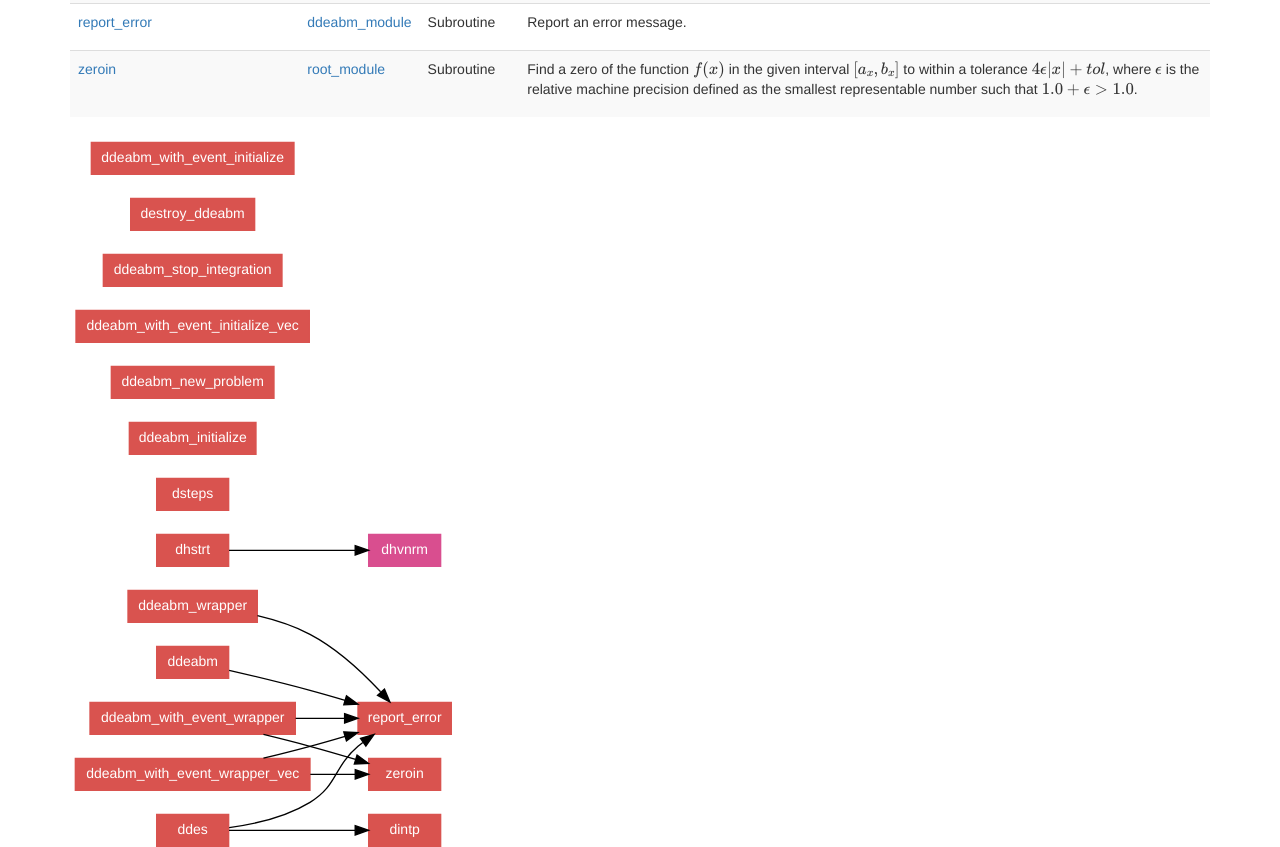
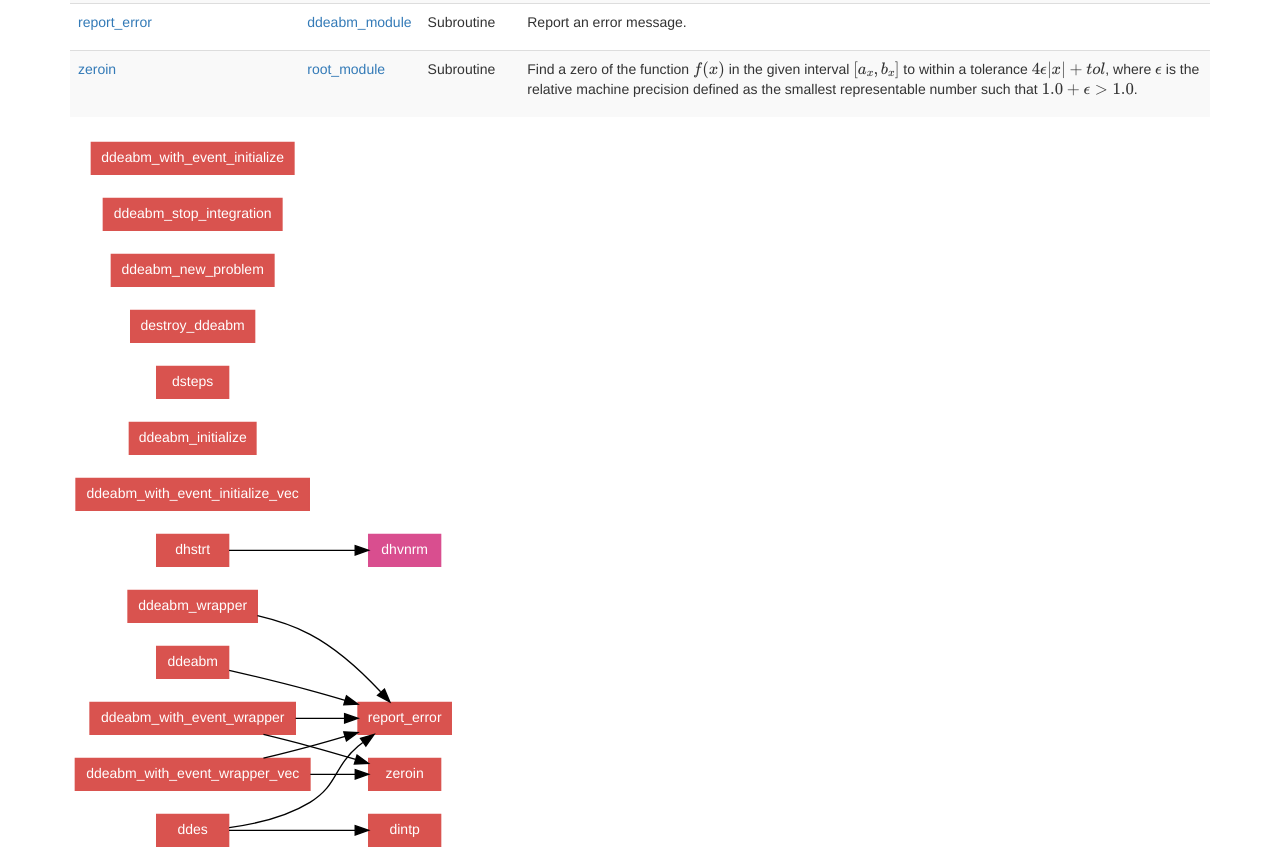
Before and after one commit to jacobwilliams/ddeabm, a plain HTML site: page lists/procedures.html in a window 1280 px wide. Shown: the part 1059-1906 px from the top of the page. Drawn offline with nearby package versions, Linux system fonts and the light colour scheme; some packages are replaced by stand-ins of ours.

Commit message:
Travis CI autocommit from Travis job 32.1 for tag 1.2.0 8913555298fd2e33d38487038902d85dcb945fa9

```diff
--- a/lists/procedures.html
+++ b/lists/procedures.html
@@ -197,8 +197,8 @@ All Procedures &ndash; ddeabm
 </g>
 </g>
 <!-- proc~report_error -->
-<g id="call~~graph~~CallGraph_node10" class="node"><title>proc~report_error</title>
-<g id="a_call~~graph~~CallGraph_node10"><a xlink:href="../proc/report_error.html" xlink:title="report_error">
+<g id="call~~graph~~CallGraph_node3" class="node"><title>proc~report_error</title>
+<g id="a_call~~graph~~CallGraph_node3"><a xlink:href="../proc/report_error.html" xlink:title="report_error">
 <polygon fill="#d9534f" stroke="#d9534f" points="282,-108 212,-108 212,-84 282,-84 282,-108"/>
 <text text-anchor="middle" x="247" y="-93.6" font-family="Helvetica,sans-Serif" font-size="10.50" fill="white">report_error</text>
 </a>
@@ -209,21 +209,31 @@ All Procedures &ndash; ddeabm
 <path fill="none" stroke="#000000" d="M115.364,-132.031C132.665,-128.017 155.751,-122.477 176,-117 184.543,-114.689 193.627,-112.079 202.323,-109.504"/>
 <polygon fill="#000000" stroke="#000000" points="203.351,-112.849 211.927,-106.629 201.343,-106.143 203.351,-112.849"/>
 </g>
-<!-- proc~dhvnrm -->
-<g id="call~~graph~~CallGraph_node2" class="node"><title>proc~dhvnrm</title>
-<g id="a_call~~graph~~CallGraph_node2"><a xlink:href="../proc/dhvnrm.html" xlink:title="dhvnrm">
-<polygon fill="#d94e8f" stroke="#d94e8f" points="274,-234 220,-234 220,-210 274,-210 274,-234"/>
-<text text-anchor="middle" x="247" y="-219.6" font-family="Helvetica,sans-Serif" font-size="10.50" fill="white">dhvnrm</text>
+<!-- proc~ddeabm_with_event_wrapper_vec -->
+<g id="call~~graph~~CallGraph_node2" class="node"><title>proc~ddeabm_with_event_wrapper_vec</title>
+<g id="a_call~~graph~~CallGraph_node2"><a xlink:href="../proc/ddeabm_with_event_wrapper_vec.html" xlink:title="ddeabm_with_event_wrapper_vec">
+<polygon fill="#d9534f" stroke="#d9534f" points="176,-66 1.42109e-14,-66 1.42109e-14,-42 176,-42 176,-66"/>
+<text text-anchor="middle" x="88" y="-51.6" font-family="Helvetica,sans-Serif" font-size="10.50" fill="white">ddeabm_with_event_wrapper_vec</text>
 </a>
 </g>
 </g>
-<!-- proc~dsteps -->
-<g id="call~~graph~~CallGraph_node3" class="node"><title>proc~dsteps</title>
-<g id="a_call~~graph~~CallGraph_node3"><a xlink:href="../proc/dsteps.html" xlink:title="dsteps">
-<polygon fill="#d9534f" stroke="#d9534f" points="115,-276 61,-276 61,-252 115,-252 115,-276"/>
-<text text-anchor="middle" x="88" y="-261.6" font-family="Helvetica,sans-Serif" font-size="10.50" fill="white">dsteps</text>
+<!-- proc~ddeabm_with_event_wrapper_vec&#45;&gt;proc~report_error -->
+<g id="call~~graph~~CallGraph_edge2" class="edge"><title>proc~ddeabm_with_event_wrapper_vec&#45;&gt;proc~report_error</title>
+<path fill="none" stroke="#000000" d="M141.103,-66.0858C152.626,-68.8951 164.751,-71.9574 176,-75 184.543,-77.3106 193.627,-79.921 202.323,-82.4964"/>
+<polygon fill="#000000" stroke="#000000" points="201.343,-85.8565 211.927,-85.3713 203.351,-79.1505 201.343,-85.8565"/>
+</g>
+<!-- proc~zeroin -->
+<g id="call~~graph~~CallGraph_node5" class="node"><title>proc~zeroin</title>
+<g id="a_call~~graph~~CallGraph_node5"><a xlink:href="../proc/zeroin.html" xlink:title="zeroin">
+<polygon fill="#d9534f" stroke="#d9534f" points="274,-66 220,-66 220,-42 274,-42 274,-66"/>
+<text text-anchor="middle" x="247" y="-51.6" font-family="Helvetica,sans-Serif" font-size="10.50" fill="white">zeroin</text>
 </a>
 </g>
+</g>
+<!-- proc~ddeabm_with_event_wrapper_vec&#45;&gt;proc~zeroin -->
+<g id="call~~graph~~CallGraph_edge3" class="edge"><title>proc~ddeabm_with_event_wrapper_vec&#45;&gt;proc~zeroin</title>
+<path fill="none" stroke="#000000" d="M176.223,-54C188.062,-54 199.632,-54 209.84,-54"/>
+<polygon fill="#000000" stroke="#000000" points="209.938,-57.5001 219.938,-54 209.938,-50.5001 209.938,-57.5001"/>
 </g>
 <!-- proc~dintp -->
 <g id="call~~graph~~CallGraph_node4" class="node"><title>proc~dintp</title>
@@ -233,31 +243,26 @@ All Procedures &ndash; ddeabm
 </a>
 </g>
 </g>
-<!-- proc~zeroin -->
-<g id="call~~graph~~CallGraph_node5" class="node"><title>proc~zeroin</title>
-<g id="a_call~~graph~~CallGraph_node5"><a xlink:href="../proc/zeroin.html" xlink:title="zeroin">
-<polygon fill="#d9534f" stroke="#d9534f" points="274,-66 220,-66 220,-42 274,-42 274,-66"/>
-<text text-anchor="middle" x="247" y="-51.6" font-family="Helvetica,sans-Serif" font-size="10.50" fill="white">zeroin</text>
+<!-- proc~dhstrt -->
+<g id="call~~graph~~CallGraph_node6" class="node"><title>proc~dhstrt</title>
+<g id="a_call~~graph~~CallGraph_node6"><a xlink:href="../proc/dhstrt.html" xlink:title="dhstrt">
+<polygon fill="#d9534f" stroke="#d9534f" points="115,-234 61,-234 61,-210 115,-210 115,-234"/>
+<text text-anchor="middle" x="88" y="-219.6" font-family="Helvetica,sans-Serif" font-size="10.50" fill="white">dhstrt</text>
 </a>
 </g>
 </g>
-<!-- proc~ddeabm_with_event_wrapper_vec -->
-<g id="call~~graph~~CallGraph_node6" class="node"><title>proc~ddeabm_with_event_wrapper_vec</title>
-<g id="a_call~~graph~~CallGraph_node6"><a xlink:href="../proc/ddeabm_with_event_wrapper_vec.html" xlink:title="ddeabm_with_event_wrapper_vec">
-<polygon fill="#d9534f" stroke="#d9534f" points="176,-66 1.42109e-14,-66 1.42109e-14,-42 176,-42 176,-66"/>
-<text text-anchor="middle" x="88" y="-51.6" font-family="Helvetica,sans-Serif" font-size="10.50" fill="white">ddeabm_with_event_wrapper_vec</text>
+<!-- proc~dhvnrm -->
+<g id="call~~graph~~CallGraph_node15" class="node"><title>proc~dhvnrm</title>
+<g id="a_call~~graph~~CallGraph_node15"><a xlink:href="../proc/dhvnrm.html" xlink:title="dhvnrm">
+<polygon fill="#d94e8f" stroke="#d94e8f" points="274,-234 220,-234 220,-210 274,-210 274,-234"/>
+<text text-anchor="middle" x="247" y="-219.6" font-family="Helvetica,sans-Serif" font-size="10.50" fill="white">dhvnrm</text>
 </a>
 </g>
 </g>
-<!-- proc~ddeabm_with_event_wrapper_vec&#45;&gt;proc~zeroin -->
-<g id="call~~graph~~CallGraph_edge3" class="edge"><title>proc~ddeabm_with_event_wrapper_vec&#45;&gt;proc~zeroin</title>
-<path fill="none" stroke="#000000" d="M176.223,-54C188.062,-54 199.632,-54 209.84,-54"/>
-<polygon fill="#000000" stroke="#000000" points="209.938,-57.5001 219.938,-54 209.938,-50.5001 209.938,-57.5001"/>
-</g>
-<!-- proc~ddeabm_with_event_wrapper_vec&#45;&gt;proc~report_error -->
-<g id="call~~graph~~CallGraph_edge2" class="edge"><title>proc~ddeabm_with_event_wrapper_vec&#45;&gt;proc~report_error</title>
-<path fill="none" stroke="#000000" d="M141.103,-66.0858C152.626,-68.8951 164.751,-71.9574 176,-75 184.543,-77.3106 193.627,-79.921 202.323,-82.4964"/>
-<polygon fill="#000000" stroke="#000000" points="201.343,-85.8565 211.927,-85.3713 203.351,-79.1505 201.343,-85.8565"/>
+<!-- proc~dhstrt&#45;&gt;proc~dhvnrm -->
+<g id="call~~graph~~CallGraph_edge4" class="edge"><title>proc~dhstrt&#45;&gt;proc~dhvnrm</title>
+<path fill="none" stroke="#000000" d="M115.278,-222C141.167,-222 180.926,-222 209.799,-222"/>
+<polygon fill="#000000" stroke="#000000" points="209.898,-225.5 219.898,-222 209.898,-218.5 209.898,-225.5"/>
 </g>
 <!-- proc~ddeabm_with_event_wrapper -->
 <g id="call~~graph~~CallGraph_node7" class="node"><title>proc~ddeabm_with_event_wrapper</title>
@@ -267,28 +272,23 @@ All Procedures &ndash; ddeabm
 </a>
 </g>
 </g>
+<!-- proc~ddeabm_with_event_wrapper&#45;&gt;proc~report_error -->
+<g id="call~~graph~~CallGraph_edge5" class="edge"><title>proc~ddeabm_with_event_wrapper&#45;&gt;proc~report_error</title>
+<path fill="none" stroke="#000000" d="M165.2,-96C177.762,-96 190.402,-96 201.833,-96"/>
+<polygon fill="#000000" stroke="#000000" points="201.953,-99.5001 211.953,-96 201.953,-92.5001 201.953,-99.5001"/>
+</g>
 <!-- proc~ddeabm_with_event_wrapper&#45;&gt;proc~zeroin -->
-<g id="call~~graph~~CallGraph_edge5" class="edge"><title>proc~ddeabm_with_event_wrapper&#45;&gt;proc~zeroin</title>
+<g id="call~~graph~~CallGraph_edge6" class="edge"><title>proc~ddeabm_with_event_wrapper&#45;&gt;proc~zeroin</title>
 <path fill="none" stroke="#000000" d="M141.103,-83.9142C152.626,-81.1049 164.751,-78.0426 176,-75 187.159,-71.9818 199.241,-68.4521 210.176,-65.1571"/>
 <polygon fill="#000000" stroke="#000000" points="211.288,-68.4773 219.837,-62.2186 209.251,-61.7803 211.288,-68.4773"/>
 </g>
-<!-- proc~ddeabm_with_event_wrapper&#45;&gt;proc~report_error -->
-<g id="call~~graph~~CallGraph_edge4" class="edge"><title>proc~ddeabm_with_event_wrapper&#45;&gt;proc~report_error</title>
-<path fill="none" stroke="#000000" d="M165.2,-96C177.762,-96 190.402,-96 201.833,-96"/>
-<polygon fill="#000000" stroke="#000000" points="201.953,-99.5001 211.953,-96 201.953,-92.5001 201.953,-99.5001"/>
-</g>
-<!-- proc~dhstrt -->
-<g id="call~~graph~~CallGraph_node8" class="node"><title>proc~dhstrt</title>
-<g id="a_call~~graph~~CallGraph_node8"><a xlink:href="../proc/dhstrt.html" xlink:title="dhstrt">
-<polygon fill="#d9534f" stroke="#d9534f" points="115,-234 61,-234 61,-210 115,-210 115,-234"/>
-<text text-anchor="middle" x="88" y="-219.6" font-family="Helvetica,sans-Serif" font-size="10.50" fill="white">dhstrt</text>
+<!-- proc~ddeabm_with_event_initialize_vec -->
+<g id="call~~graph~~CallGraph_node8" class="node"><title>proc~ddeabm_with_event_initialize_vec</title>
+<g id="a_call~~graph~~CallGraph_node8"><a xlink:href="../proc/ddeabm_with_event_initialize_vec.html" xlink:title="ddeabm_with_event_initialize_vec">
+<polygon fill="#d9534f" stroke="#d9534f" points="175.5,-276 0.5,-276 0.5,-252 175.5,-252 175.5,-276"/>
+<text text-anchor="middle" x="88" y="-261.6" font-family="Helvetica,sans-Serif" font-size="10.50" fill="white">ddeabm_with_event_initialize_vec</text>
 </a>
 </g>
-</g>
-<!-- proc~dhstrt&#45;&gt;proc~dhvnrm -->
-<g id="call~~graph~~CallGraph_edge6" class="edge"><title>proc~dhstrt&#45;&gt;proc~dhvnrm</title>
-<path fill="none" stroke="#000000" d="M115.278,-222C141.167,-222 180.926,-222 209.799,-222"/>
-<polygon fill="#000000" stroke="#000000" points="209.898,-225.5 219.898,-222 209.898,-218.5 209.898,-225.5"/>
 </g>
 <!-- proc~ddeabm_initialize -->
 <g id="call~~graph~~CallGraph_node9" class="node"><title>proc~ddeabm_initialize</title>
@@ -298,41 +298,25 @@ All Procedures &ndash; ddeabm
 </a>
 </g>
 </g>
-<!-- proc~ddeabm_new_problem -->
-<g id="call~~graph~~CallGraph_node11" class="node"><title>proc~ddeabm_new_problem</title>
-<g id="a_call~~graph~~CallGraph_node11"><a xlink:href="../proc/ddeabm_new_problem.html" xlink:title="ddeabm_new_problem">
-<polygon fill="#d9534f" stroke="#d9534f" points="149,-360 27,-360 27,-336 149,-336 149,-360"/>
-<text text-anchor="middle" x="88" y="-345.6" font-family="Helvetica,sans-Serif" font-size="10.50" fill="white">ddeabm_new_problem</text>
-</a>
-</g>
-</g>
-<!-- proc~ddeabm_with_event_initialize_vec -->
-<g id="call~~graph~~CallGraph_node12" class="node"><title>proc~ddeabm_with_event_initialize_vec</title>
-<g id="a_call~~graph~~CallGraph_node12"><a xlink:href="../proc/ddeabm_with_event_initialize_vec.html" xlink:title="ddeabm_with_event_initialize_vec">
-<polygon fill="#d9534f" stroke="#d9534f" points="175.5,-402 0.5,-402 0.5,-378 175.5,-378 175.5,-402"/>
-<text text-anchor="middle" x="88" y="-387.6" font-family="Helvetica,sans-Serif" font-size="10.50" fill="white">ddeabm_with_event_initialize_vec</text>
-</a>
-</g>
-</g>
-<!-- proc~ddeabm_stop_integration -->
-<g id="call~~graph~~CallGraph_node13" class="node"><title>proc~ddeabm_stop_integration</title>
-<g id="a_call~~graph~~CallGraph_node13"><a xlink:href="../proc/ddeabm_stop_integration.html" xlink:title="ddeabm_stop_integration">
-<polygon fill="#d9534f" stroke="#d9534f" points="155,-444 21,-444 21,-420 155,-420 155,-444"/>
-<text text-anchor="middle" x="88" y="-429.6" font-family="Helvetica,sans-Serif" font-size="10.50" fill="white">ddeabm_stop_integration</text>
+<!-- proc~dsteps -->
+<g id="call~~graph~~CallGraph_node10" class="node"><title>proc~dsteps</title>
+<g id="a_call~~graph~~CallGraph_node10"><a xlink:href="../proc/dsteps.html" xlink:title="dsteps">
+<polygon fill="#d9534f" stroke="#d9534f" points="115,-360 61,-360 61,-336 115,-336 115,-360"/>
+<text text-anchor="middle" x="88" y="-345.6" font-family="Helvetica,sans-Serif" font-size="10.50" fill="white">dsteps</text>
 </a>
 </g>
 </g>
 <!-- proc~destroy_ddeabm -->
-<g id="call~~graph~~CallGraph_node14" class="node"><title>proc~destroy_ddeabm</title>
-<g id="a_call~~graph~~CallGraph_node14"><a xlink:href="../proc/destroy_ddeabm.html" xlink:title="destroy_ddeabm">
-<polygon fill="#d9534f" stroke="#d9534f" points="134.5,-486 41.5,-486 41.5,-462 134.5,-462 134.5,-486"/>
-<text text-anchor="middle" x="88" y="-471.6" font-family="Helvetica,sans-Serif" font-size="10.50" fill="white">destroy_ddeabm</text>
+<g id="call~~graph~~CallGraph_node11" class="node"><title>proc~destroy_ddeabm</title>
+<g id="a_call~~graph~~CallGraph_node11"><a xlink:href="../proc/destroy_ddeabm.html" xlink:title="destroy_ddeabm">
+<polygon fill="#d9534f" stroke="#d9534f" points="134.5,-402 41.5,-402 41.5,-378 134.5,-378 134.5,-402"/>
+<text text-anchor="middle" x="88" y="-387.6" font-family="Helvetica,sans-Serif" font-size="10.50" fill="white">destroy_ddeabm</text>
 </a>
 </g>
 </g>
 <!-- proc~ddeabm_wrapper -->
-<g id="call~~graph~~CallGraph_node15" class="node"><title>proc~ddeabm_wrapper</title>
-<g id="a_call~~graph~~CallGraph_node15"><a xlink:href="../proc/ddeabm_wrapper.html" xlink:title="ddeabm_wrapper">
+<g id="call~~graph~~CallGraph_node12" class="node"><title>proc~ddeabm_wrapper</title>
+<g id="a_call~~graph~~CallGraph_node12"><a xlink:href="../proc/ddeabm_wrapper.html" xlink:title="ddeabm_wrapper">
 <polygon fill="#d9534f" stroke="#d9534f" points="136.5,-192 39.5,-192 39.5,-168 136.5,-168 136.5,-192"/>
 <text text-anchor="middle" x="88" y="-177.6" font-family="Helvetica,sans-Serif" font-size="10.50" fill="white">ddeabm_wrapper</text>
 </a>
@@ -343,31 +327,47 @@ All Procedures &ndash; ddeabm
 <path fill="none" stroke="#000000" d="M136.597,-172.972C149.842,-169.846 163.902,-165.373 176,-159 196.557,-148.171 215.862,-129.951 228.97,-115.883"/>
 <polygon fill="#000000" stroke="#000000" points="231.832,-117.935 235.934,-108.167 226.636,-113.245 231.832,-117.935"/>
 </g>
-<!-- proc~ddeabm_with_event_initialize -->
-<g id="call~~graph~~CallGraph_node16" class="node"><title>proc~ddeabm_with_event_initialize</title>
-<g id="a_call~~graph~~CallGraph_node16"><a xlink:href="../proc/ddeabm_with_event_initialize.html" xlink:title="ddeabm_with_event_initialize">
-<polygon fill="#d9534f" stroke="#d9534f" points="164,-528 12,-528 12,-504 164,-504 164,-528"/>
-<text text-anchor="middle" x="88" y="-513.6" font-family="Helvetica,sans-Serif" font-size="10.50" fill="white">ddeabm_with_event_initialize</text>
+<!-- proc~ddeabm_new_problem -->
+<g id="call~~graph~~CallGraph_node13" class="node"><title>proc~ddeabm_new_problem</title>
+<g id="a_call~~graph~~CallGraph_node13"><a xlink:href="../proc/ddeabm_new_problem.html" xlink:title="ddeabm_new_problem">
+<polygon fill="#d9534f" stroke="#d9534f" points="149,-444 27,-444 27,-420 149,-420 149,-444"/>
+<text text-anchor="middle" x="88" y="-429.6" font-family="Helvetica,sans-Serif" font-size="10.50" fill="white">ddeabm_new_problem</text>
+</a>
+</g>
+</g>
+<!-- proc~ddeabm_stop_integration -->
+<g id="call~~graph~~CallGraph_node14" class="node"><title>proc~ddeabm_stop_integration</title>
+<g id="a_call~~graph~~CallGraph_node14"><a xlink:href="../proc/ddeabm_stop_integration.html" xlink:title="ddeabm_stop_integration">
+<polygon fill="#d9534f" stroke="#d9534f" points="155,-486 21,-486 21,-462 155,-462 155,-486"/>
+<text text-anchor="middle" x="88" y="-471.6" font-family="Helvetica,sans-Serif" font-size="10.50" fill="white">ddeabm_stop_integration</text>
 </a>
 </g>
 </g>
 <!-- proc~ddes -->
-<g id="call~~graph~~CallGraph_node17" class="node"><title>proc~ddes</title>
-<g id="a_call~~graph~~CallGraph_node17"><a xlink:href="../proc/ddes.html" xlink:title="ddes">
+<g id="call~~graph~~CallGraph_node16" class="node"><title>proc~ddes</title>
+<g id="a_call~~graph~~CallGraph_node16"><a xlink:href="../proc/ddes.html" xlink:title="ddes">
 <polygon fill="#d9534f" stroke="#d9534f" points="115,-24 61,-24 61,-0 115,-0 115,-24"/>
 <text text-anchor="middle" x="88" y="-9.6" font-family="Helvetica,sans-Serif" font-size="10.50" fill="white">ddes</text>
 </a>
 </g>
+</g>
+<!-- proc~ddes&#45;&gt;proc~report_error -->
+<g id="call~~graph~~CallGraph_edge8" class="edge"><title>proc~ddes&#45;&gt;proc~report_error</title>
+<path fill="none" stroke="#000000" d="M115.365,-14.0815C133.516,-16.4984 157.582,-21.7202 176,-33 196.966,-45.8402 193.319,-59.0167 212,-75 213.153,-75.9867 214.358,-76.958 215.596,-77.9095"/>
+<polygon fill="#000000" stroke="#000000" points="213.881,-80.9818 224.08,-83.8519 217.897,-75.2483 213.881,-80.9818"/>
 </g>
 <!-- proc~ddes&#45;&gt;proc~dintp -->
 <g id="call~~graph~~CallGraph_edge9" class="edge"><title>proc~ddes&#45;&gt;proc~dintp</title>
 <path fill="none" stroke="#000000" d="M115.278,-12C141.167,-12 180.926,-12 209.799,-12"/>
 <polygon fill="#000000" stroke="#000000" points="209.898,-15.5001 219.898,-12 209.898,-8.5001 209.898,-15.5001"/>
 </g>
-<!-- proc~ddes&#45;&gt;proc~report_error -->
-<g id="call~~graph~~CallGraph_edge8" class="edge"><title>proc~ddes&#45;&gt;proc~report_error</title>
-<path fill="none" stroke="#000000" d="M115.365,-14.0815C133.516,-16.4984 157.582,-21.7202 176,-33 196.966,-45.8402 193.319,-59.0167 212,-75 213.153,-75.9867 214.358,-76.958 215.596,-77.9095"/>
-<polygon fill="#000000" stroke="#000000" points="213.881,-80.9818 224.08,-83.8519 217.897,-75.2483 213.881,-80.9818"/>
+<!-- proc~ddeabm_with_event_initialize -->
+<g id="call~~graph~~CallGraph_node17" class="node"><title>proc~ddeabm_with_event_initialize</title>
+<g id="a_call~~graph~~CallGraph_node17"><a xlink:href="../proc/ddeabm_with_event_initialize.html" xlink:title="ddeabm_with_event_initialize">
+<polygon fill="#d9534f" stroke="#d9534f" points="164,-528 12,-528 12,-504 164,-504 164,-528"/>
+<text text-anchor="middle" x="88" y="-513.6" font-family="Helvetica,sans-Serif" font-size="10.50" fill="white">ddeabm_with_event_initialize</text>
+</a>
+</g>
 </g>
 </g>
 </svg>
```
Also changed, not shown: lists/modules.html (+18 -18 lines), proc/report_error.html (+24 -24 lines), type/ddeabm_class.html (+20 -20 lines), tipuesearch/tipuesearch_content.js.
